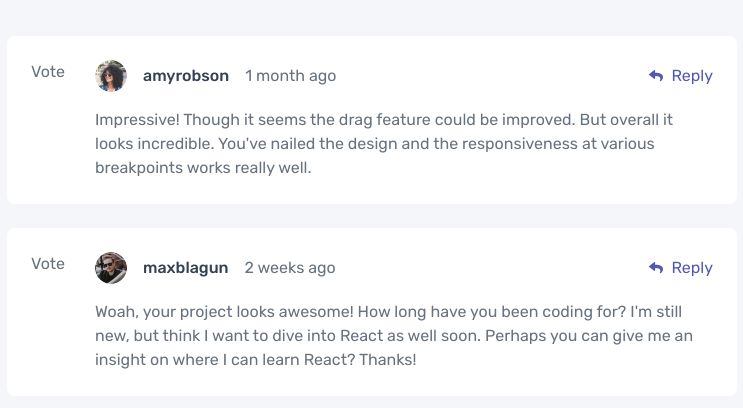
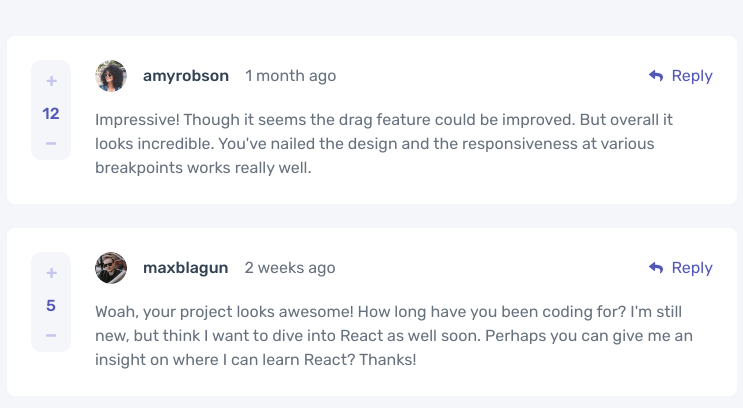
Before and after one commit to israel-monteiro/interactive-comments-section-main, a React (Vite) app: page / in a window 1280 px wide. Shown: the part 184-592 px from the top of the page, without its empty margins (268-1011 px from the left). Built offline with nearby package versions, Linux system fonts and the light colour scheme.

Commit message:
feat: create vote controls

```diff
--- a/src/components/CommentCard/index.tsx
+++ b/src/components/CommentCard/index.tsx
@@ -1,4 +1,5 @@
 import type { Comment } from "../../interfaces/comment";
+import { VoteControls } from "../VoteControls";
 import IconReply from "/images/icon-reply.svg";
 
 interface CommentCardProps {
@@ -8,7 +9,7 @@ interface CommentCardProps {
 export const CommentCard = ({ comment }: CommentCardProps) => {
     return (
         <article className="flex w-full items-start gap-6 rounded-lg bg-white p-6">
-            <div className="h-25 w-10 shrink-0">Vote</div>
+            <VoteControls comment={comment} />
             <div className="min-w-0 flex-1">
                 <div className="mb-4 flex items-center justify-between">
                     <div className="flex items-center gap-4">
--- /dev/null
+++ b/src/components/VoteControls/index.tsx
@@ -0,0 +1,23 @@
+import { useContext } from "react";
+import { CommentContext } from "../../contexts/CommentContext";
+import type { Comment } from "../../interfaces/comment";
+
+interface VoteControlsProps {
+    comment: Comment;
+}
+
+export const VoteControls = ({ comment }: VoteControlsProps) => {
+    const { increaseScore, reduceScore } = useContext(CommentContext);
+
+    return (
+        <div className="flex h-25 w-10 shrink-0 flex-col items-center justify-center gap-4 rounded-[10px] bg-grey-50 text-purple-600">
+            <button className="flex w-7.5 items-center justify-center" type="button" aria-label="Increase score" onClick={() => increaseScore(comment.id)}>
+                <img className="size-2.75" src="/images/icon-plus.svg" alt="" />
+            </button>
+            <span className="w-7.5 text-center font-medium">{comment.score}</span>
+            <button className="flex w-7.5 items-center justify-center" type="button" aria-label="Decrease score" onClick={() => reduceScore(comment.id)}>
+                <img className="h-0.75 w-2.75" src="/images/icon-minus.svg" alt="" />
+            </button>
+        </div>
+    );
+};
```
